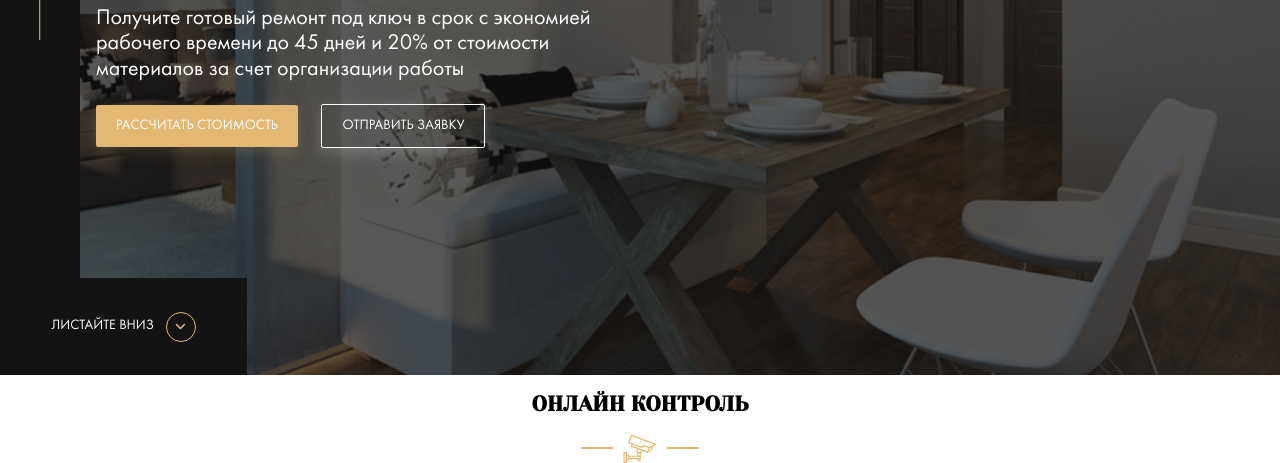
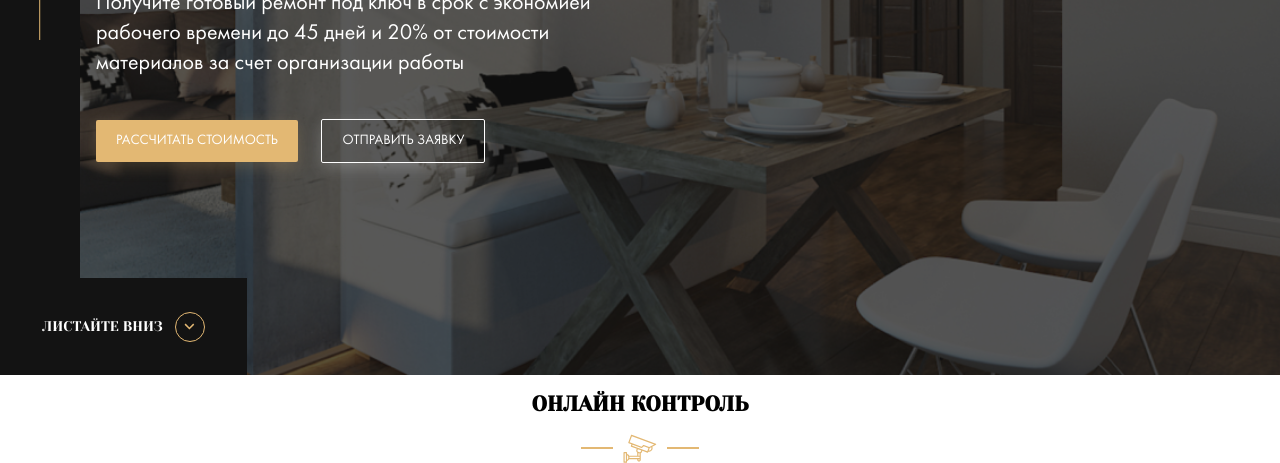
Before and after one commit to ranyn777/repair-design, a website: page index.html in a window 1280 px wide. Shown: the part 425-888 px from the top of the page. Drawn offline with Linux system fonts and the light colour scheme; files whose address does not match are found by name.

Commit message:
feat: add line-height and margin  in her__text and add font family to hero__ scroll-down

```diff
--- a/sass/templates/_hero.sass
+++ b/sass/templates/_hero.sass
@@ -32,6 +32,7 @@
         min-width: 247px
         min-height: 97px
         background-color: $dark
+        font-family: 'Yeseva One', sans-serif
         text-transform: uppercase
         text-decoration: none
         color: $light
@@ -49,8 +50,11 @@
         position: relative
         max-width: 670px
     &__text
+        margin-top: 20px
+        margin-bottom: 40px
         max-width: 500px
         font-size: 22px
+        line-height: 30px
     &__button
         margin-right: 20px
 .instagram
```
Also changed, not shown: css/style.css.
